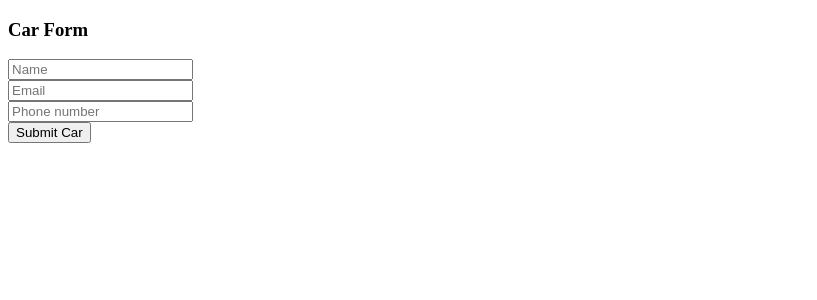
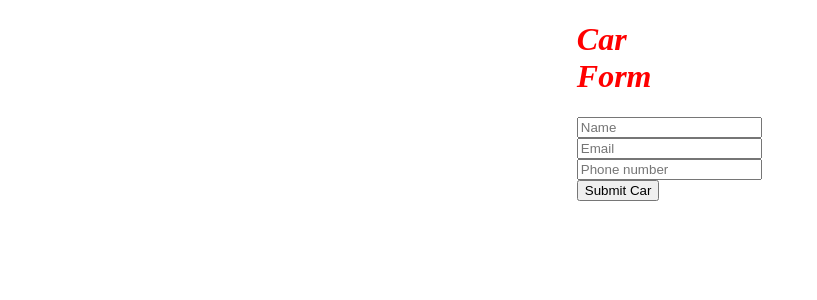
Before and after one commit to otto-laitinen/gas-tracker, a React (Create React App) app: page / in a window 1280 px wide. Shown: the top 300 px of the page, without its empty margins (0-817 px from the left). Built offline with nearby package versions, Linux system fonts and the light colour scheme.

Commit message:
comments

```diff
--- /dev/null
+++ b/src/Form.css
@@ -0,0 +1,14 @@
+.form-container {
+    margin-right: 45%;
+    margin-left: 45%;
+}
+
+.title  {
+    color: red;
+    font-style: italic;
+
+}
+
+.submit {
+
+}
--- a/src/Form.js
+++ b/src/Form.js
@@ -1,5 +1,6 @@
 import { useState } from "react";
 import { ReactDOM } from "react-dom";
+import './Form.css'
 
 export default function CarForm({addCar}) {
 
@@ -27,7 +28,7 @@ export default function CarForm({addCar}) {
         <div className="form-container">
             <form onSubmit={handleSubmit}>
                 <div>
-                    <middle><h3>Car Form</h3></middle>
+                    <h1 className="title">Car Form</h1>
                 </div>
                 <div>
                     <input
@@ -57,7 +58,7 @@ export default function CarForm({addCar}) {
                     />
                 </div>
                 <div>
-                    <button>Submit Car</button>
+                    <button className="Submit">Submit Car</button>
                 </div>
 
             </form>
```
